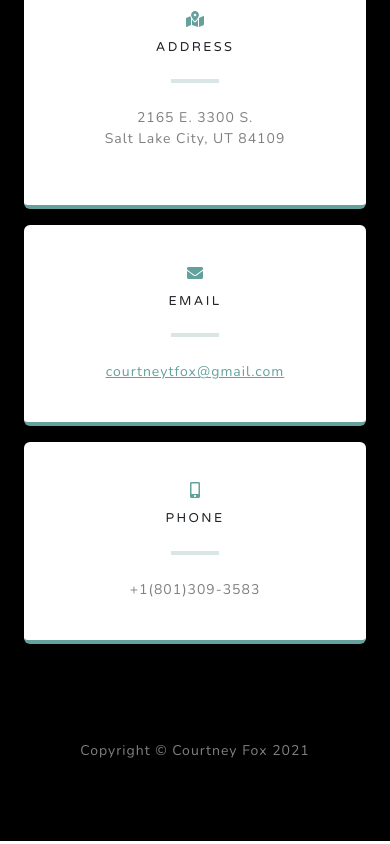
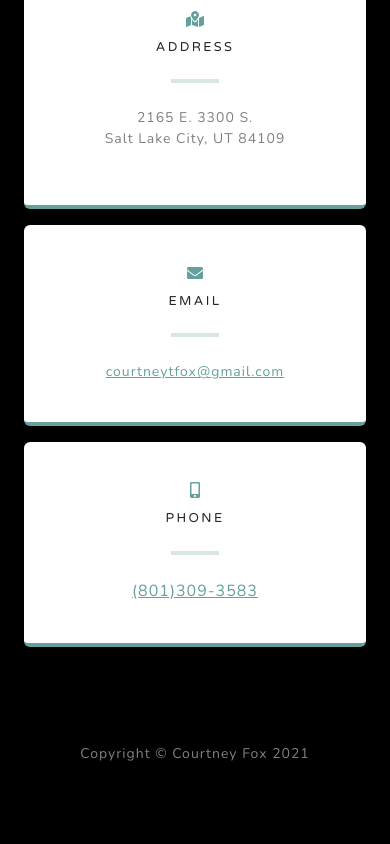
Before and after one commit to coffeejoshua/hairbycourtneyfox, a website: page src/pug/index.pug in a window 390 px wide. Shown: the part 3929-4773 px from the top of the page. Drawn offline with nearby package versions, Linux system fonts and the light colour scheme; files that its build step writes are made by us from their sources; files whose address does not match are found by name.

Commit message:
linkify phone number in a tag

```diff
--- a/src/pug/index.pug
+++ b/src/pug/index.pug
@@ -153,7 +153,8 @@ html(lang='en')
                                 i.fas.fa-mobile-alt.text-primary.mb-2
                                 h4.text-uppercase.m-0 Phone
                                 hr.my-4.mx-auto
-                                .small.text-black-50 +1(801)309-3583
+                                .small.text-black-50
+                                a(href='tel:8013093583') (801)309-3583
 
         // Footer
         footer.footer.bg-black.small.text-center.text-white-50
```
